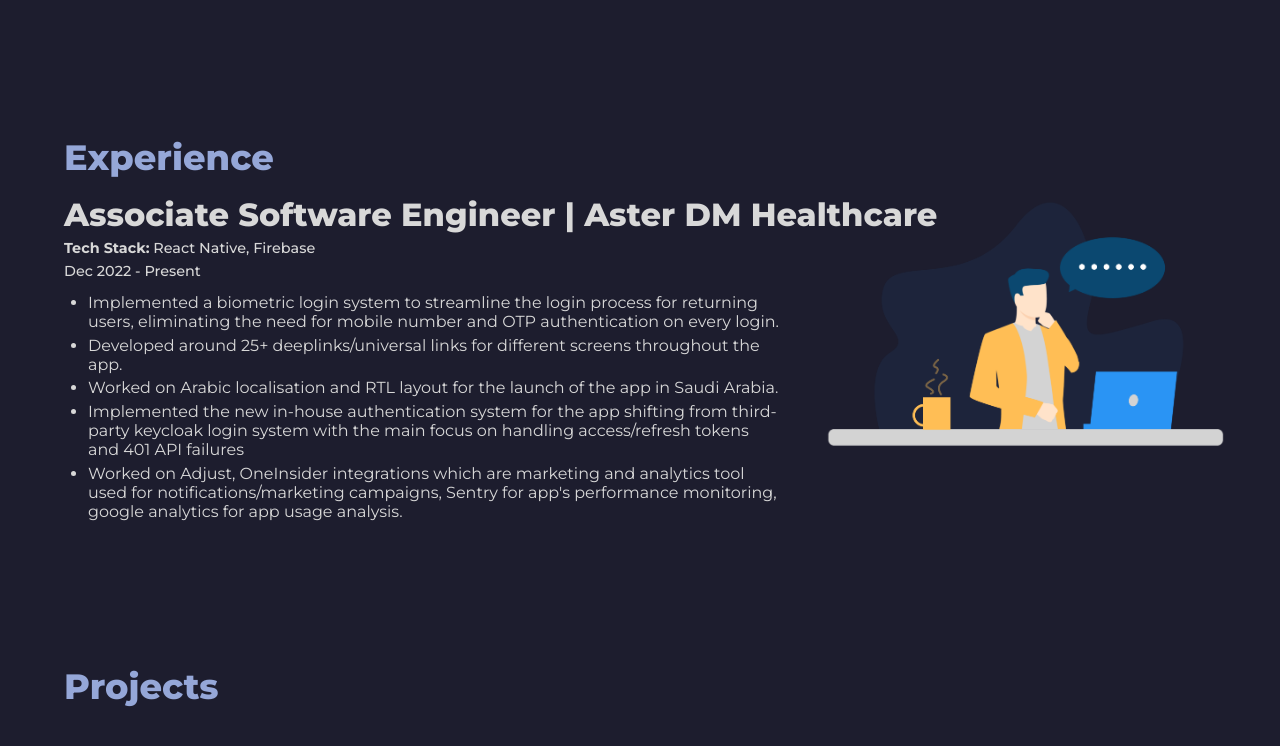
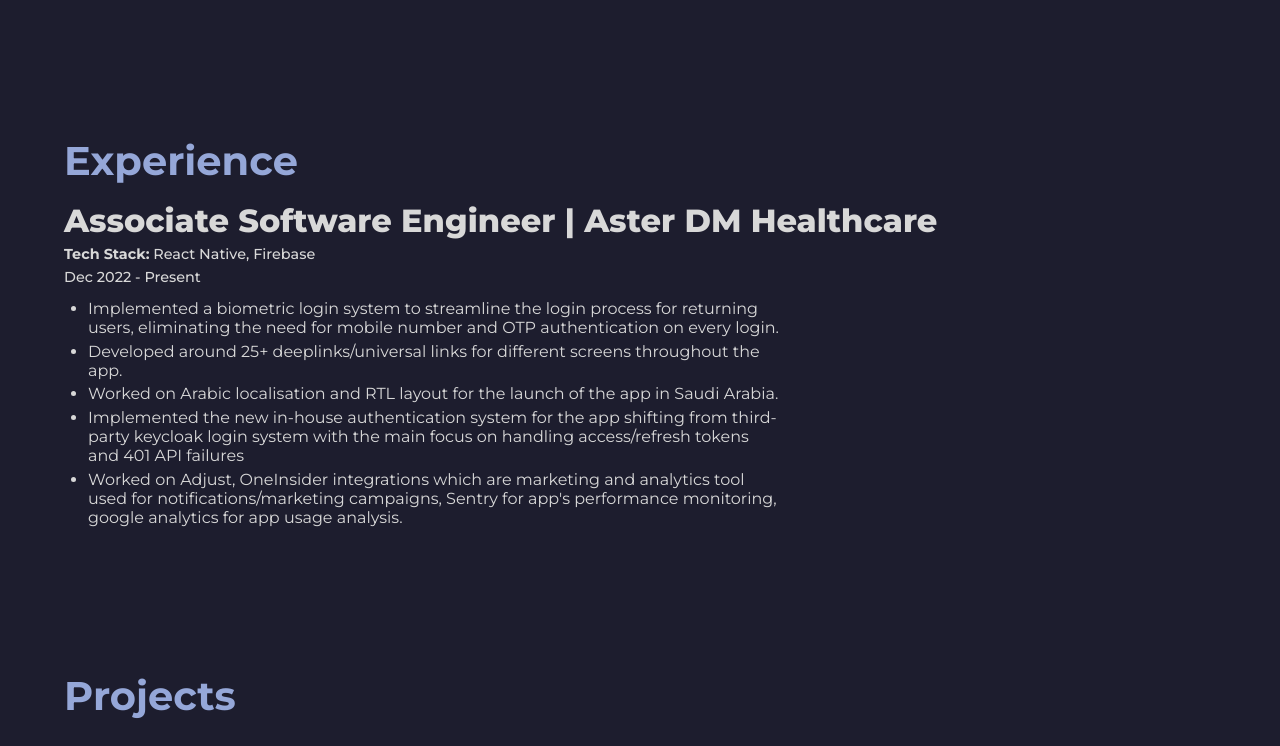
Before and after one commit to RajatSatashiya/Portfolio, a React (Create React App) app: page / in a window 1280 px wide. Shown: the part 760-1506 px from the top of the page. Built offline with nearby package versions, Linux system fonts and the light colour scheme.

Commit message:
added scroll effects

```diff
--- /dev/null
+++ b/src/components/SectionTitle/SectionTitle.jsx
@@ -0,0 +1,40 @@
+import React from "react";
+import { useState, useEffect, useRef } from "react";
+import "./SectionTitleStyles.css"
+
+export const SectionTitle = ({ title }) => {
+  const [isFocused, setIsFocused] = useState(false);
+  const titleRef = useRef(null);
+
+  useEffect(() => {
+    const observer = new IntersectionObserver(
+      ([entry]) => {
+        if (entry.isIntersecting && !isFocused) {
+          setIsFocused(true);
+        }
+      },
+      { threshold: 0.5 } // Trigger when 50% of the title is visible
+    );
+
+    if (titleRef.current) {
+      observer.observe(titleRef.current);
+    }
+
+    return () => {
+      if (titleRef.current) {
+        observer.unobserve(titleRef.current);
+      }
+    };
+  }, [isFocused]);
+
+  return (
+    <>
+      <h3
+        ref={titleRef}
+        className={`sub-title ${isFocused && "tracking-in-contract"}`}
+      >
+        {title}
+      </h3>
+    </>
+  );
+};
--- /dev/null
+++ b/src/components/SectionTitle/SectionTitleStyles.css
@@ -0,0 +1,50 @@
+.sub-title {
+  font-family: Montserrat;
+  font-weight: 700;
+  font-size: 2.5rem;
+  margin-bottom: 1rem;
+}
+
+.tracking-in-contract {
+	-webkit-animation: tracking-in-contract 0.8s cubic-bezier(0.215, 0.610, 0.355, 1.000) both;
+	        animation: tracking-in-contract 0.8s cubic-bezier(0.215, 0.610, 0.355, 1.000) both;
+}
+
+/* ----------------------------------------------
+ * Generated by Animista on 2025-3-6 23:18:52
+ * Licensed under FreeBSD License.
+ * See http://animista.net/license for more info.
+ * w: http://animista.net, t: @cssanimista
+ * ---------------------------------------------- */
+
+/**
+ * ----------------------------------------
+ * animation tracking-in-contract
+ * ----------------------------------------
+ */
+@-webkit-keyframes tracking-in-contract {
+  0% {
+    letter-spacing: 1em;
+    opacity: 0;
+  }
+  40% {
+    opacity: 0.6;
+  }
+  100% {
+    letter-spacing: normal;
+    opacity: 1;
+  }
+}
+@keyframes tracking-in-contract {
+  0% {
+    letter-spacing: 1em;
+    opacity: 0;
+  }
+  40% {
+    opacity: 0.6;
+  }
+  100% {
+    letter-spacing: normal;
+    opacity: 1;
+  }
+}
--- /dev/null
+++ b/src/components/experience.css
@@ -0,0 +1,95 @@
+.sub-desc {
+  font-family: Montserrat;
+  font-size: 1.2rem;
+  font-weight: 800;
+  color: #d8d8d8;
+}
+
+.illustration {
+  height: 28rem;
+  margin-right: 5rem;
+  border-radius: 12px;
+  flex: 1;
+}
+
+.exp-1 {
+  margin: 1rem 0 2rem 0;
+}
+.exp-1 > p {
+  font-family: Montserrat;
+  font-weight: 800;
+  font-size: 2rem;
+}
+
+.exp-list {
+  font-size: 1rem;
+  font-weight: 400;
+  margin: 0.5rem 0 0 1.5rem;
+  margin-top: 0.8rem;
+  width: 60%;
+}
+.exp-list li {
+  margin: 0.3rem 0;
+}
+
+.slide-top {
+  -webkit-animation: slide-top 1s cubic-bezier(0.25, 0.46, 0.45, 0.94) both;
+  animation: slide-top 1s cubic-bezier(0.25, 0.46, 0.45, 0.94) both;
+}
+
+/* ----------------------------------------------
+ * Generated by Animista on 2025-3-6 23:22:27
+ * Licensed under FreeBSD License.
+ * See http://animista.net/license for more info.
+ * w: http://animista.net, t: @cssanimista
+ * ---------------------------------------------- */
+
+/**
+ * ----------------------------------------
+ * animation slide-top
+ * ----------------------------------------
+ */
+@-webkit-keyframes slide-top {
+  0% {
+    -webkit-transform: translateY(100px);
+    transform: translateY(100px);
+  }
+  100% {
+    -webkit-transform: translateY(0px);
+    transform: translateY(0px);
+  }
+}
+@keyframes slide-top {
+  0% {
+    -webkit-transform: translateY(100px);
+    transform: translateY(100px);
+  }
+  100% {
+    -webkit-transform: translateY(0px);
+    transform: translateY(0px);
+  }
+}
+
+@media (max-width: 500px) {
+  .exp-list {
+    width: 90%;
+  }
+}
+
+@media (max-width: 700px) {
+  .exp-1 > p {
+    font-size: 2rem;
+  }
+  .exp-list {
+    width: 80%;
+  }
+}
+
+@media (max-width: 500px) {
+  .exp-1 > p {
+    font-size: 1.3rem;
+  }
+  .exp-list {
+    width: 90%;
+  }
+}
--- a/src/components/experience.js
+++ b/src/components/experience.js
@@ -1,6 +1,32 @@
-import React from "react";
+import React, { useState, useEffect, useRef } from "react";
+import { SectionTitle } from "./SectionTitle/SectionTitle";
+import "./experience.css";
 
-function experience() {
+function Experience() {
+  const [isFocused, setIsFocused] = useState(false);
+  const expDataRef = useRef(null);
+
+  useEffect(() => {
+    const observer = new IntersectionObserver(
+      ([entry]) => {
+        if (entry.isIntersecting && !isFocused) {
+          setIsFocused(true);
+        }
+      },
+      { threshold: 0.1 } // Trigger when 50% of the title is visible
+    );
+
+    if (expDataRef.current) {
+      observer.observe(expDataRef.current);
+    }
+
+    return () => {
+      if (expDataRef.current) {
+        observer.unobserve(expDataRef.current);
+      }
+    };
+  }, [isFocused]);
+
   const experienceData = [
     {
       role: "Associate Software Engineer",
@@ -42,9 +68,9 @@
     },
   ];
   return (
-    <div className="sub-panel" id="experience">
-      <h3 className="sub-title">Experience</h3>
-      <div className="sub-desc">
+    <div className="sub-panel" id="experience" ref={expDataRef}>
+      <SectionTitle title="Experience" />
+      <div className={`sub-desc ${isFocused && "slide-top"}`}>
         {experienceData.map((exp) => {
           if (!exp.isActive) return null;
           return (
@@ -64,14 +90,14 @@
             </div>
           );
         })}
+        {/* <img
+          src="./images/myasterapp.webp"
+          className="illustration"
+          alt="myAster Logo"
+        ></img> */}
       </div>
-      <img
-        src="./images/laptop.png"
-        className="illustration"
-        alt="laptop"
-      ></img>
     </div>
   );
 }
 
-export default experience;
+export default Experience;
--- a/src/components/navbar.css
+++ b/src/components/navbar.css
@@ -47,12 +47,6 @@
   transform: scale(1.1);
   filter: saturate(2);
 }
-.sub-title {
-  font-family: Montserrat;
-  font-weight: 800;
-  font-size: 2.2rem;
-  margin-bottom: 1rem;
-}
 .sub-panel {
   /* background: palegoldenrod; */
   color: #95a7d8;
@@ -61,41 +55,11 @@
   border-radius: 20px;
   position: relative;
 }
-.sub-desc {
-  font-family: Montserrat;
-  font-size: 1.2rem;
-  font-weight: 800;
-  color: #f38fad;
-  color: #d8d8d8;
-}
-.exp-1 {
-  margin: 1rem 0 2rem 0;
-}
-.exp-1 > p {
-  font-family: Montserrat;
-  font-weight: 800;
-  font-size: 2rem;
-}
+
 .timeline {
   font-size: 0.9rem;
   font-weight: 500;
   margin: 5px 0;
-}
-.exp-list {
-  font-size: 1rem;
-  font-weight: 400;
-  margin: 0.5rem 0 0 1.5rem;
-  margin-top: 0.8rem;
-  width: 60%;
-}
-.exp-list li {
-  margin: 0.3rem 0;
-}
-.illustration {
-  position: absolute;
-  width: 35%;
-  right: 0px;
-  top: 15%;
 }
 
 @media (max-width: 700px) {
@@ -112,12 +76,6 @@
     margin: 4rem 0rem;
     padding: 0rem 1.5rem;
   }
-  .exp-list {
-    width: 80%;
-  }
-  .exp-1 > p {
-    font-size: 2rem;
-  }
 }
 
 @media (max-width: 500px) {
@@ -131,12 +89,6 @@
     margin: 4rem 0rem;
     padding: 0.5rem 1rem;
   }
-  .exp-list {
-    width: 90%;
-  }
-  .exp-1 > p {
-    font-size: 1.3rem;
-  }
   nav {
     padding: 1rem 1rem;
   }
--- a/src/components/projects.js
+++ b/src/components/projects.js
@@ -2,6 +2,7 @@
 import { useState, useEffect, useRef } from "react";
 import Card from "./card.js";
 import { motion } from "framer-motion";
+import { SectionTitle } from "./SectionTitle/SectionTitle.jsx";
 
 function Projects() {
   var techStack1 = ["MERN", "MapboxAPI", "Sockets", "Netlify"];
@@ -28,8 +29,8 @@
 
   return (
     <div className="sub-panel" id="projects">
-      <h3 className="sub-title">Projects</h3>
-      {/* <div className="cards"> */}
+      <SectionTitle title="Projects" />
+
       <motion.div ref={cards} className="cards">
         <motion.div
           drag="x"
--- a/src/components/skills.js
+++ b/src/components/skills.js
@@ -1,4 +1,5 @@
 import React from "react";
+import { SectionTitle } from "./SectionTitle/SectionTitle";
 
 function Skills() {
   const skills = [
@@ -52,7 +53,7 @@
   ];
   return (
     <div className="sub-panel" id="skills">
-      <h3 className="sub-title">Skills</h3>
+      <SectionTitle title="Skills" />
       <div className="icons">
         {skills.map((skill, index) => {
           if (skill?.active === false) return null;
--- a/src/index.css
+++ b/src/index.css
@@ -131,6 +131,9 @@
   .card {
     min-width: 22rem;
   }
+  .icons img {
+    width: 6rem;
+  }
 }
 @media (max-width: 500px) {
   html {
```
Also changed, not shown: public/images/myasterapp.webp (added).
